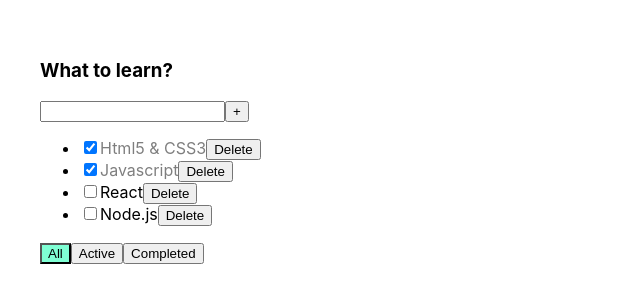
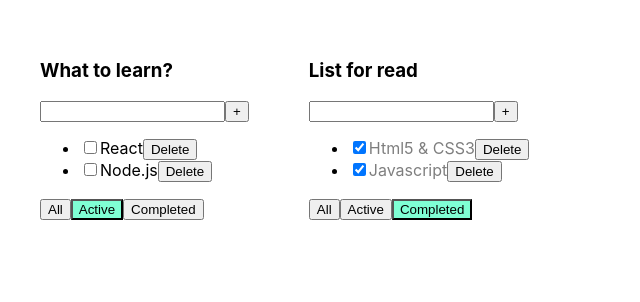
Before and after one commit to sbinfo/planning-app-react-typescript, a React (Create React App) app: page / in a window 1280 px wide. Shown: the top 302 px of the page, without its empty margins (0-640 px from the left). Built offline with nearby package versions, Linux system fonts and the light colour scheme.

Commit message:
made creating multiple independent task lists

```diff
--- a/src/App.tsx
+++ b/src/App.tsx
@@ -11,16 +11,19 @@ export enum Filters {
 
 function App() {
 
-    const [ tasks1, setTasks ] = useState<Array<TaskType>>([
+    const [tasks1, setTasks] = useState<Array<TaskType>>([
         { id: v1(), title: 'Html5 & CSS3', isDone: true },
         { id: v1(), title: 'Javascript', isDone: true },
         { id: v1(), title: 'React', isDone: false },
         { id: v1(), title: 'Node.js', isDone: false },
     ])
 
-    const [ filter, setFilter ] = useState(Filters.all)
+    const [todoList, setTodoList] = useState([
+        { id: v1(), title: 'What to learn?', filter: Filters.active },
+        { id: v1(), title: 'List for read', filter: Filters.completed },
+    ])
 
-    function addNewTask (value: string) {
+    function addNewTask(value: string) {
         const newValue = {
             id: v1(),
             title: value,
@@ -29,7 +32,7 @@ function App() {
         setTasks([newValue, ...tasks1])
     }
 
-    function changeTodoStatus (id: string, isDone: boolean) {
+    function changeTodoStatus(id: string, isDone: boolean) {
         let task = tasks1.find(t => t.id === id)
 
         if (task) {
@@ -39,31 +42,45 @@ function App() {
         setTasks([...tasks1])
     }
 
-    function deleteTodo (id: string) {
+    function deleteTodo(id: string) {
         setTasks(tasks1.filter(task => task.id !== id))
     }
 
-    function changeFilter (filter: Filters) {
-        setFilter(filter)
+    function changeFilter(id: string, filter: Filters) {
+        let todo = todoList.find(item => item.id === id)
+        if (todo) {
+            todo.filter = filter
+            setTodoList([...todoList])
+        }
     }
 
+    return (
+        <div className="App">
+            {
+                todoList.map((todo) => {
+
                     let filteredTasks = tasks1
-    if (filter === Filters.active) {
+                    if (todo.filter === Filters.active) {
                         filteredTasks = tasks1.filter(task => !task.isDone)
-    } else if (filter === Filters.completed) {
+                    } else if (todo.filter === Filters.completed) {
                         filteredTasks = tasks1.filter(task => task.isDone)
                     }
 
                     return (
-    <div className="App">
-        <TodoList title="What to learn?"
+                        <TodoList
+                            key={todo.id}
+                            id={todo.id}
+                            title={todo.title}
                             tasks={filteredTasks}
-                  filter={filter}
+                            filter={todo.filter}
                             deleteTodo={deleteTodo}
                             changeFilter={changeFilter}
                             addNewTask={addNewTask}
                             changeTodoStatus={changeTodoStatus}
                         />
+                    )
+                })
+            }
         </div>
     );
 }
--- a/src/components/TodoList.tsx
+++ b/src/components/TodoList.tsx
@@ -9,11 +9,12 @@ export type TaskType = {
 }
 
 type PropsType = {
+    id: string,
     title: string,
     tasks: Array<TaskType>,
     filter: Filters,
     deleteTodo: (id: string) => void,
-    changeFilter: (filter: Filters) => void,
+    changeFilter: (id: string, filter: Filters) => void,
     addNewTask: (value: string) => void,
     changeTodoStatus: (id: string, isDone: boolean) => void
 }
@@ -21,6 +22,7 @@ type PropsType = {
 function TodoList (props: PropsType) {
 
     const {
+        id,
         title,
         tasks,
         filter,
@@ -93,11 +95,11 @@ function TodoList (props: PropsType) {
                 }
             </ul>
             <div>
-                <button onClick={ () => changeFilter(Filters.all) }
+                <button onClick={ () => changeFilter(id, Filters.all) }
                         className={ filter === Filters.all ? 'active-filter' : ''}>All</button>
-                <button onClick={ () => changeFilter(Filters.active) }
+                <button onClick={ () => changeFilter(id, Filters.active) }
                         className={ filter === Filters.active ? 'active-filter' : ''}>Active</button>
-                <button onClick={ () => changeFilter(Filters.completed) }
+                <button onClick={ () => changeFilter(id, Filters.completed) }
                         className={ filter === Filters.completed ? 'active-filter' : ''}>Completed</button>
             </div>
         </div>
```
Lines whose indentation alone changed are shown as unchanged.
